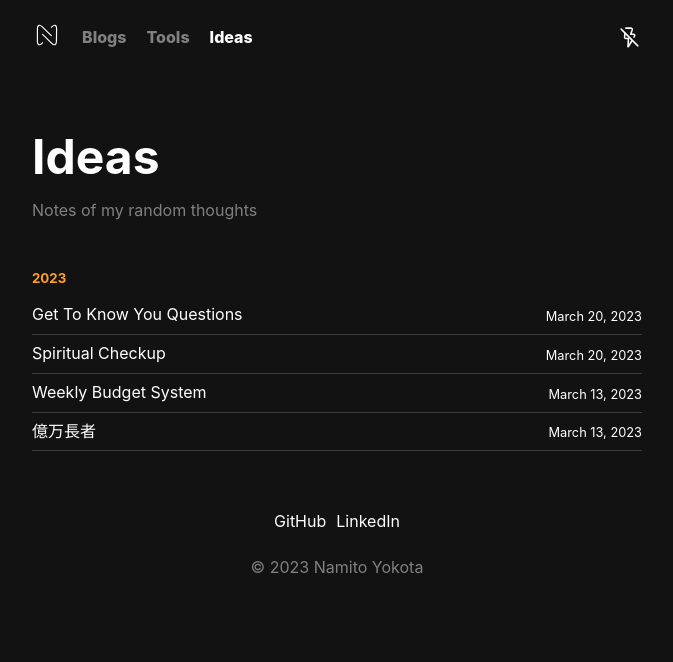
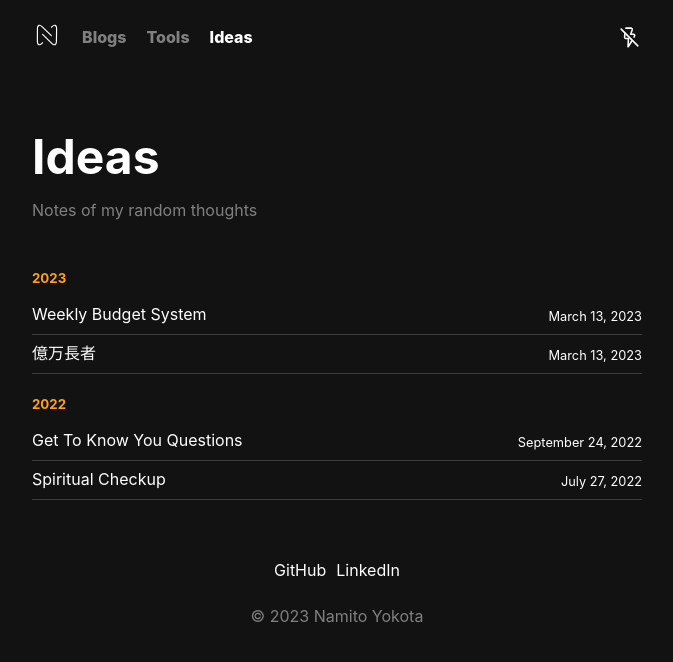
Before and after one commit to namitoyokota/portfolio, a Next.js app: page /ideas in a window 1280 px wide. Shown: the top 662 px of the page, without its empty margins (303-976 px from the left). Built offline with nearby package versions, Linux system fonts and the light colour scheme.

Commit message:
added 2022 list to ideas

```diff
--- a/pages/ideas.tsx
+++ b/pages/ideas.tsx
@@ -23,7 +23,21 @@ export const Ideas = ({ posts }: IdeasProps): JSX.Element => {
             </div>
 
             <h5>2023</h5>
-            {posts.map((blog) => (
+            {posts
+                .filter((post) => parseISO(post.date!).getFullYear() === 2023)
+                .map((blog) => (
+                    <Link as={`/posts/${blog.slug}`} href={`/posts/[slug]`} key={blog.slug}>
+                        <div className={styles.blog}>
+                            <p className={styles.blogtitle}>{blog.title}</p>
+                            <p className={styles.date}>{format(parseISO(blog.date!), 'MMMM dd, yyyy')}</p>
+                        </div>
+                    </Link>
+                ))}
+
+            <h5>2022</h5>
+            {posts
+                .filter((post) => parseISO(post.date!).getFullYear() === 2022)
+                .map((blog) => (
                     <Link as={`/posts/${blog.slug}`} href={`/posts/[slug]`} key={blog.slug}>
                         <div className={styles.blog}>
                             <p className={styles.blogtitle}>{blog.title}</p>
--- a/posts/get-to-know-you.mdx
+++ b/posts/get-to-know-you.mdx
@@ -1,7 +1,7 @@
 ---
 title: Get To Know You Questions
 subtitle: [Description]
-date: '2023-03-20'
+date: '2022-09-24'
 ---
 
 > List of questions that can be used to getting to know a person a little more.
--- a/posts/spiritual-checkup.mdx
+++ b/posts/spiritual-checkup.mdx
@@ -1,7 +1,7 @@
 ---
 title: Spiritual Checkup
 subtitle: [Description]
-date: '2023-03-20'
+date: '2022-07-27'
 ---
 
 > Jesus replied: “‘Love the Lord your God with all your heart and with all your soul and with all your mind.’ This is the first and greatest commandment. And the second is like it: ‘Love your neighbor as yourself.‘ All the Law and the Prophets hang on these two commandments.” - Matthew 22:37:40 NIV
```
Lines whose indentation alone changed are shown as unchanged.
